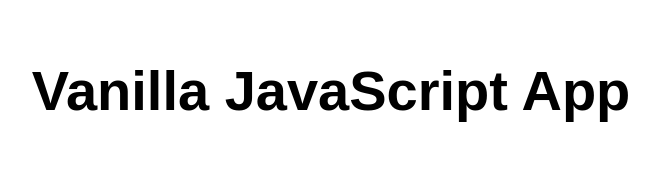
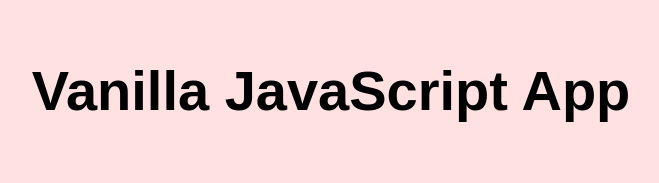
Before and after one commit to marikakauppinen/my-first-static-web-app, a website: page src/index.html in a window 1280 px wide. Shown: the whole page, without its empty margins (309-968 px from the left). Drawn offline with Linux system fonts and the light colour scheme.

Commit message:
Update styles.css

```diff
--- a/src/styles.css
+++ b/src/styles.css
@@ -6,7 +6,7 @@ html, body {
   margin: 0;
   border: 0;
   padding: 0;
-  background-color: #fff;
+  background-color: #FFE1E1;
 }
 
 main {
```
